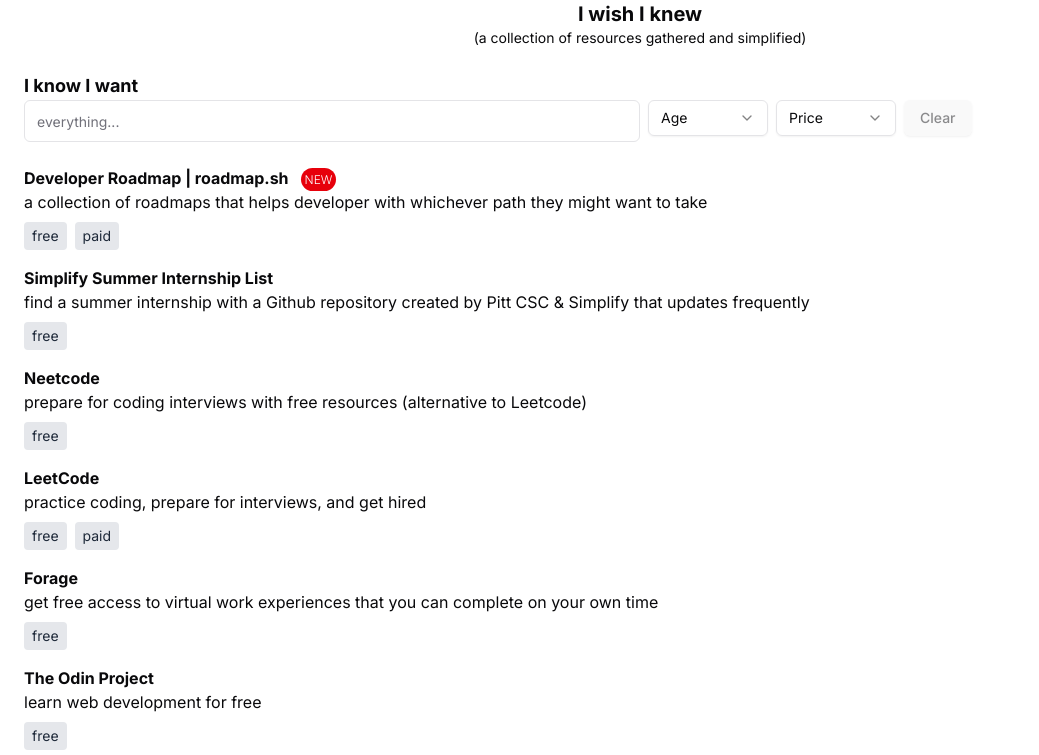
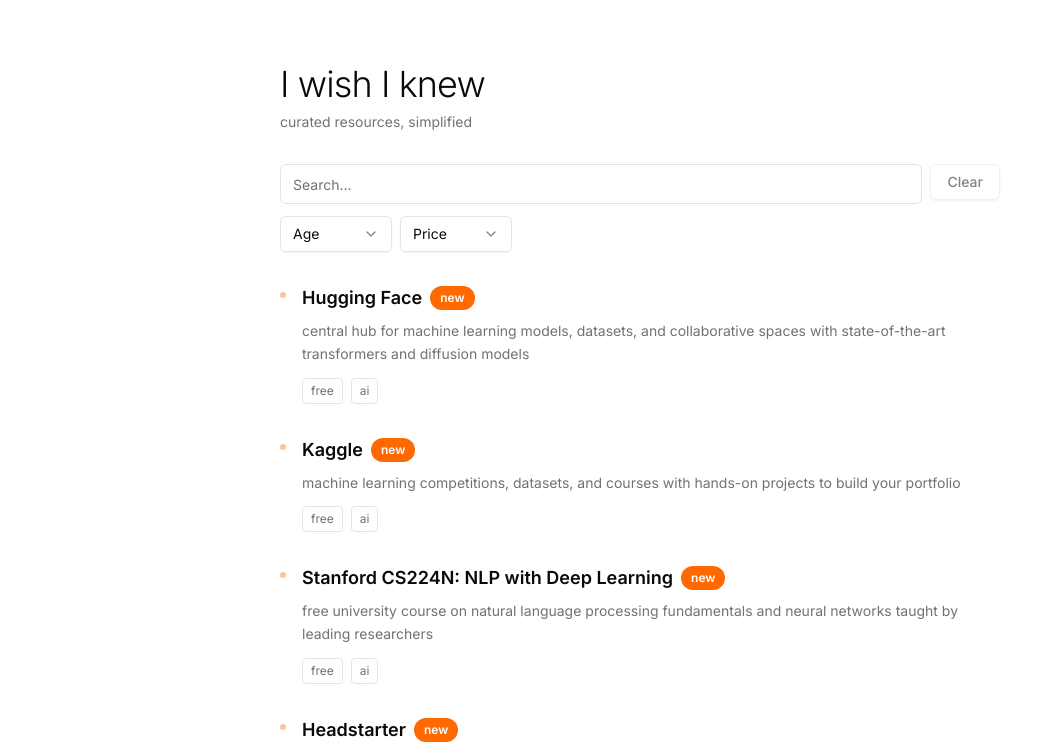
Before and after one commit to itwilsonlu/iwishiknew, a Next.js app: page / in a window 1280 px wide. Shown: the top 755 px of the page, without its empty margins (0-1039 px from the left). Built offline with nearby package versions, Linux system fonts and the light colour scheme.

Commit message:
Refactor README.md for clarity; update package.json dependencies; enhance layout.tsx with script import; improve page.tsx search functionality; modify web.json structure; adjust tsconfig.json settings

```diff
--- a/src/app/layout.tsx
+++ b/src/app/layout.tsx
@@ -5,6 +5,7 @@ import Script from "next/script";
 
 const inter = Inter({ subsets: ["latin"] });
 const { SCRIPT_ID, SCRIPT_SRC } = process.env;
+
 export const metadata: Metadata = {
   title: "I wish I knew",
   description:
--- a/src/app/page.tsx
+++ b/src/app/page.tsx
@@ -10,34 +10,39 @@ import {
 import { Input } from "@/components/ui/input";
 import { Button } from "@/components/ui/button";
 import Fuse from "fuse.js";
-import { Terminal, Info } from "lucide-react";
+import { Terminal, Info, ArrowUpRight } from "lucide-react";
 import { useMemo, useState } from "react";
 interface DataType {
   title: string;
-  description: {
-    short: string;
-    long: string;
-  };
+  description: string;
   url: string;
   tags: string[];
   updated: string;
+  score: number;
 }
 const data: DataType[] = require("@/data/web.json");
 const newCalcTime = 24 * 60 * 60 * 1000;
 const fuse = new Fuse(data, {
-  keys: ["title", "description.short"],
-  threshold: 0.3,
-  distance: 100,
+  keys: [
+    { name: "title", weight: 0.7 },
+    {
+      name: "description",
+      weight: 0.3,
+    },
+  ],
+  includeScore: true,
 });
+
 function createLink(displayText: string, link: string) {
   return (
     <a
       href={link}
       target="_blank"
       rel="noopener noreferrer"
-      className="font-bold hover:border-b-2 border-black"
+      className="inline-flex items-center gap-1.5 font-semibold text-foreground relative after:absolute after:bottom-0 after:left-0 after:h-0.5 after:w-0 after:bg-foreground after:transition-all hover:after:w-full group"
     >
       {displayText}
+      <ArrowUpRight className="hidden group-hover:block w-4 h-4 opacity-0 group-hover:opacity-100 group-hover:translate-x-0.5 group-hover:-translate-y-0.5 transition-all" />
     </a>
   );
 }
@@ -55,9 +60,7 @@ export default function Page() {
   const month = new Date(getTime()).getMonth() + 1,
     day = new Date(getTime()).getDate();
   const sortedData = useMemo(() => {
-    let sortData: DataType[] = [];
-    sortData =
-      search != "" ? fuse.search(search).map((result) => result.item) : data;
+    let sortData: DataType[] = data;
     if (age === "18+") {
       sortData = sortData.filter((item) => !item.tags.includes("18-"));
     }
@@ -67,6 +70,11 @@ export default function Page() {
           ? item.tags.includes("free")
           : item.tags.includes("paid")
       );
+    }
+    if (search !== "") {
+      const searchResults = fuse.search(search);
+      const searchTitles = new Set(searchResults.map((r) => r.item.title));
+      sortData = sortData.filter((item) => searchTitles.has(item.title));
     }
     return sortData.sort(
       (a, b) => parseInt(b.updated, 10) - parseInt(a.updated, 10)
@@ -78,61 +86,42 @@ export default function Page() {
   };
 
   return (
-    <main>
-      <div className="flex flex-col items-center">
-        <div className="text-xl font-bold">I wish I knew</div>
-        <p className="text-sm">
-          (a collection of resources gathered and simplified)
+    <main className="min-h-screen">
+      <div className="max-w-3xl mx-auto px-6 py-16">
+        <header className="mb-8">
+          <h1 className="text-4xl font-light tracking-tight mb-2">
+            I wish I knew
+          </h1>
+          <p className="text-sm text-muted-foreground">
+            curated resources, simplified
           </p>
-      </div>
-      <div className="px-6 md:px-16">
-        {month === 12 && day > 0 && day <= 25 && (
-          <Alert>
+        </header>
+
+        {month === 12 && day > 0 && day <= 12 && (
+          <Alert className="mb-8">
             <Terminal className="h-4 w-4" />
             <AlertTitle>Advent of Code</AlertTitle>
             <AlertDescription>
-              Day <span className="font-bold">{day}</span> of the Advent of Code
-              is live! Check it out here:{" "}
-              {createLink(
-                "https://adventofcode.com/",
-                "https://adventofcode.com"
-              )}
+              this year's advent of code challenge is only 12 days.
+              Day {day} is live:{" "}
+              {createLink("join here", "https://adventofcode.com")}
             </AlertDescription>
           </Alert>
         )}
-      </div>
-      <div className="px-6 mt-6">
-        <div className="text-lg font-bold">I know I want</div>
-        <div className="flex space-x-2 space-y-2 md:space-y-0 flex-col md:flex-row">
+
+        <section className="mb-8 space-y-3">
+          <div className="flex gap-2">
             <Input
-            className="w-full py-5 md:max-w-1/2"
               type="text"
-            placeholder="everything..."
+              placeholder="Search..."
               value={search}
               onChange={handleSearch}
+              className="flex-1"
             />
-          <div className="flex flex-row space-x-2">
-            <Select onValueChange={setAge} value={age}>
-              <SelectTrigger className="w-[80px] md:w-[120px]">
-                <SelectValue placeholder="Age" />
-              </SelectTrigger>
-              <SelectContent>
-                <SelectItem value="18-">18-</SelectItem>
-                <SelectItem value="18+">18+</SelectItem>
-              </SelectContent>
-            </Select>
-            <Select onValueChange={setPrice} value={price}>
-              <SelectTrigger className="w-[80px] md:w-[120px]">
-                <SelectValue placeholder="Price" />
-              </SelectTrigger>
-              <SelectContent>
-                <SelectItem value="free">Free</SelectItem>
-                <SelectItem value="paid">Paid</SelectItem>
-              </SelectContent>
-            </Select>
             <Button
-              variant="secondary"
-              disabled={search == "" && age == "" && price == ""}
+              variant="outline"
+              size="default"
+              disabled={search === "" && age === "" && price === ""}
               onClick={() => {
                 setSearch("");
                 setAge("");
@@ -142,55 +131,92 @@ export default function Page() {
               Clear
             </Button>
           </div>
+          <div className="flex gap-2">
+            <Select onValueChange={setAge} value={age}>
+              <SelectTrigger className="w-28">
+                <SelectValue placeholder="Age" />
+              </SelectTrigger>
+              <SelectContent>
+                <SelectItem value="18-">18-</SelectItem>
+                <SelectItem value="18+">18+</SelectItem>
+              </SelectContent>
+            </Select>
+            <Select onValueChange={setPrice} value={price}>
+              <SelectTrigger className="w-28">
+                <SelectValue placeholder="Price" />
+              </SelectTrigger>
+              <SelectContent>
+                <SelectItem value="free">Free</SelectItem>
+                <SelectItem value="paid">Paid</SelectItem>
+              </SelectContent>
+            </Select>
           </div>
-      </div>
-      <ol className="p-6">
-        {sortedData.length == 0 && (
-          <>
-            <li>
-              no resource match your filters <b>yet</b>, new resources will be
-              added
-            </li>
-            <li>
-              got a resource in mind to add that fit this exact search? submit a
-              pull request or an issue{" "}
+        </section>
+
+        {price === "paid" && sortedData.length > 0 && (
+          <Alert className="mb-8">
+            <Info className="h-4 w-4" />
+            <AlertDescription>
+              Resources with both tags may include paywalled content
+            </AlertDescription>
+          </Alert>
+        )}
+
+        {sortedData.length === 0 && (
+          <div className="text-muted-foreground">
+            <p>No resources match your filters yet.</p>
+            <p className="text-sm">
+              Want to add one?{" "}
               {createLink(
-                "here",
+                "Submit a PR",
                 "https://github.com/itwilsonlu/iwishiknew/pulls"
               )}
-            </li>
-          </>
+            </p>
+          </div>
         )}
-        {price == "paid" && (
-          <span className="text-sm text-gray-800 flex space-x-1">
-            <Info className="h-4 w-4" />
-            <i>
-              resources with both free and paid tags, may have something behind
-              a paywall
-            </i>
-          </span>
-        )}
-        {sortedData.map((item) => (
-          <li className="mb-4" key={item.title}>
-            <div className="space-x-3">
+
+        <div className="space-y-8">
+          {sortedData.map((item) => {
+            const isNew = Date.now() - parseInt(item.updated, 10) < newCalcTime;
+            return (
+              <article key={item.title} className="group relative">
+                <div className="flex items-start gap-4">
+                  <div
+                    className={`w-1.5 h-1.5 rounded-full ${
+                      isNew ? "bg-orange-500" : "bg-foreground"
+                    } mt-2 opacity-40 group-hover:opacity-100 transition-opacity`}
+                  />
+                  <div className="flex-1 space-y-2">
+                    <div className="flex items-center gap-2 flex-wrap">
+                      <h2 className="text-lg font-medium">
                         {createLink(item.title, item.url)}
-              {Date.now() - parseInt(item.updated, 10) < newCalcTime && (
-                <span className="text-xs font-light bg-red-600 text-white p-1 rounded-full">
-                  NEW
+                      </h2>
+                      {isNew && (
+                        <span className="text-xs font-semibold bg-orange-500 text-white px-2.5 py-1 rounded-full">
+                          new
                         </span>
                       )}
                     </div>
-            <p>{item.description.short}</p>
-            <div className="flex flex-wrap mt-2 text-gray-800 text-sm">
+                    <p className="text-sm text-muted-foreground leading-relaxed">
+                      {item.description}
+                    </p>
+                    <div className="flex flex-wrap gap-2 pt-1">
                       {item.tags.map((tag: string) => (
-                <span key={tag} className="bg-gray-200 px-2 py-1 rounded mr-2">
+                        <span
+                          key={tag}
+                          className="text-xs px-2 py-1 border rounded-sm text-muted-foreground"
+                        >
                           {tag}
                         </span>
                       ))}
                     </div>
-          </li>
-        ))}
-      </ol>
+                  </div>
+                </div>
+              </article>
+            );
+          })}
+        </div>
+      </div>
     </main>
   );
 }
--- a/src/data/web.json
+++ b/src/data/web.json
@@ -1,9 +1,7 @@
 [
     {
         "title": "Github Education",
-        "description": {
-            "short": "get many perks from github for free or at a discount"
-        },
+        "description": "get many perks from github for free or at a discount",
         "url": "https://www.github.com/education",
         "tags": [
             "free"
@@ -12,9 +10,7 @@
     },
     {
         "title": "HackClub",
-        "description": {
-            "short": "get rewards for building projects (limited to age 18 and younger)"
-        },
+        "description": "get rewards for building projects (limited to age 18 and younger)",
         "url": "https://highseas.hackclub.com",
         "tags": [
             "free",
@@ -24,9 +20,7 @@
     },
     {
         "title": "Advent of Code",
-        "description": {
-            "short": "an advent calender full of small programming puzzles, with a new one unlocking every day"
-        },
+        "description": "an advent calender full of small programming puzzles, with a new one unlocking every day",
         "url": "https://adventofcode.com",
         "tags": [
             "free"
@@ -35,20 +29,17 @@
     },
     {
         "title": "CodeCrafters",
-        "description": {
-            "short": "create real world technologies commonly used in the industry"
-        },
+        "description": "create real world technologies commonly used in the industry",
         "url": "https://codecrafters.io",
         "tags": [
-            "free", "paid"
+            "free",
+            "paid"
         ],
         "updated": "1733062828853"
     },
     {
         "title": "The Odin Project",
-        "description": {
-            "short": "learn web development for free"
-        },
+        "description": "learn web development for free",
         "url": "https://theodinproject.com",
         "tags": [
             "free"
@@ -57,9 +48,7 @@
     },
     {
         "title": "Forage",
-        "description": {
-            "short": "get free access to virtual work experiences that you can complete on your own time"
-        },
+        "description": "get free access to virtual work experiences that you can complete on your own time",
         "url": "https://www.theforage.com/",
         "tags": [
             "free"
@@ -68,20 +57,17 @@
     },
     {
         "title": "LeetCode",
-        "description": {
-            "short": "practice coding, prepare for interviews, and get hired"
-        },
+        "description": "practice coding, prepare for interviews, and get hired",
         "url": "https://leetcode.com",
         "tags": [
-            "free", "paid"
+            "free",
+            "paid"
         ],
         "updated": "1733111502498"
     },
     {
         "title": "Neetcode",
-        "description": {
-            "short": "prepare for coding interviews with free resources (alternative to Leetcode)"
-        },
+        "description": "prepare for coding interviews with free resources (alternative to Leetcode)",
         "url": "https://neetcode.io",
         "tags": [
             "free"
@@ -90,9 +76,7 @@
     },
     {
         "title": "Simplify Summer Internship List",
-        "description": {
-            "short": "find a summer internship with a Github repository created by Pitt CSC & Simplify that updates frequently"
-        },
+        "description": "find a summer internship with a Github repository created by Pitt CSC & Simplify that updates frequently",
         "url": "https://github.com/SimplifyJobs/Summer2025-Internships",
         "tags": [
             "free"
@@ -101,11 +85,51 @@
     },
     {
         "title": "Developer Roadmap | roadmap.sh",
-        "description": {
-            "short": "a collection of roadmaps that helps developer with whichever path they might want to take"
-        },
+        "description": "a collection of roadmaps that helps developer with whichever path they might want to take",
         "url": "https://roadmap.sh",
-        "tags": ["free", "paid"],
+        "tags": [
+            "free",
+            "paid"
+        ],
         "updated": "1739845167243"
+    },
+    {
+        "title": "Headstarter",
+        "description": "a paid platform that helps early-career software engineers get more interviews and job offers through real-world projects, mentorship, and direct referrals to hiring partners",
+        "url": "https://headstarter.co",
+        "tags": [
+            "paid"
+        ],
+        "updated": "1748229310000"
+    },
+    {
+        "title": "Hugging Face",
+        "description": "central hub for machine learning models, datasets, and collaborative spaces with state-of-the-art transformers and diffusion models",
+        "url": "https://huggingface.co",
+        "tags": [
+            "free",
+            "ai"
+        ],
+        "updated": "1765472400000"
+    },
+    {
+        "title": "Kaggle",
+        "description": "machine learning competitions, datasets, and courses with hands-on projects to build your portfolio",
+        "url": "https://www.kaggle.com",
+        "tags": [
+            "free",
+            "ai"
+        ],
+        "updated": "1765472400000"
+    },
+    {
+        "title": "Stanford CS224N: NLP with Deep Learning",
+        "description": "free university course on natural language processing fundamentals and neural networks taught by leading researchers",
+        "url": "https://web.stanford.edu/class/cs224n/",
+        "tags": [
+            "free",
+            "ai"
+        ],
+        "updated": "1765472400000"
     }
 ]
```
Also changed, not shown: package.json (+15 -16 lines), tsconfig.json (+20 -5 lines), 2 other files (tests, documents, lock files or other folders). Lines whose indentation alone changed are shown as unchanged.
